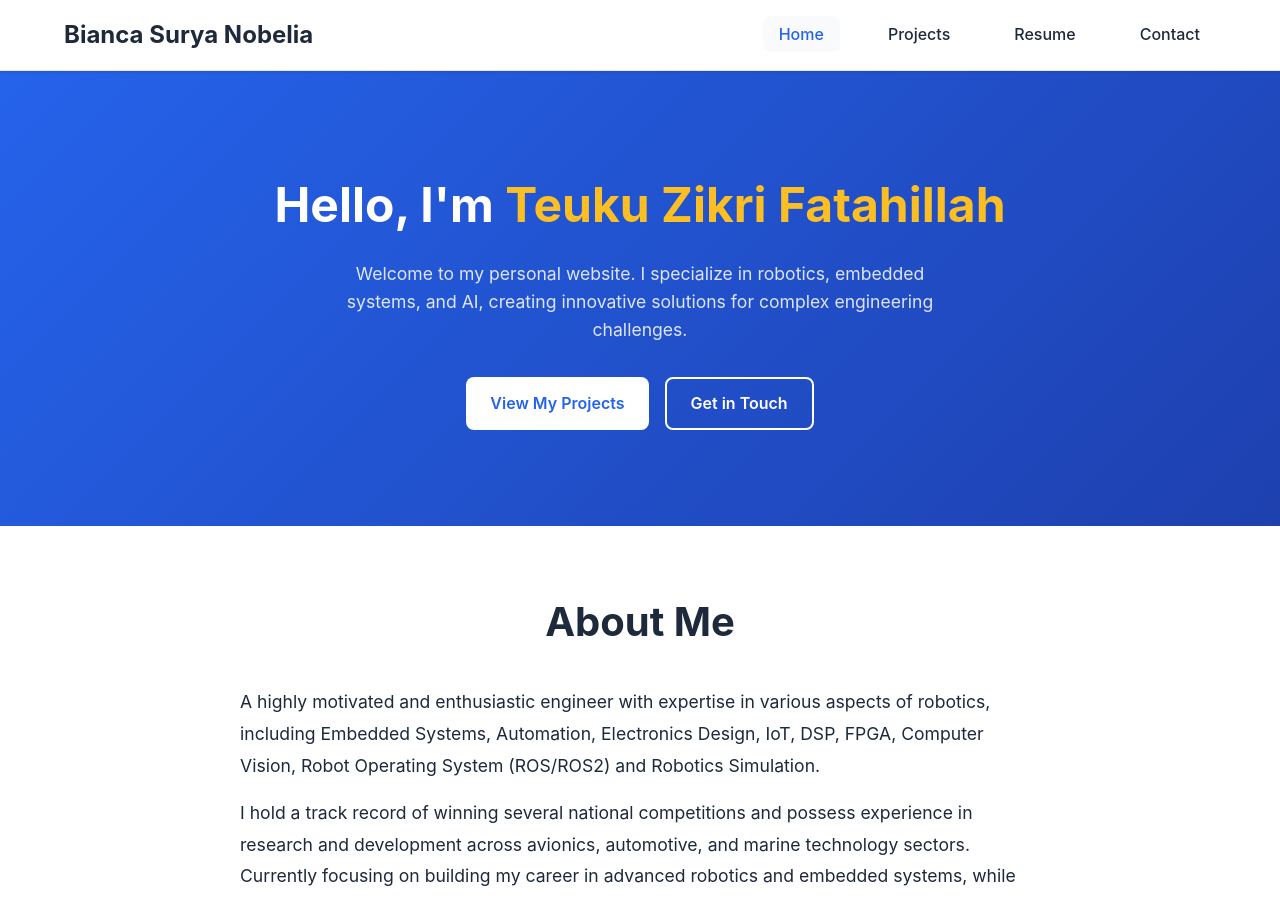
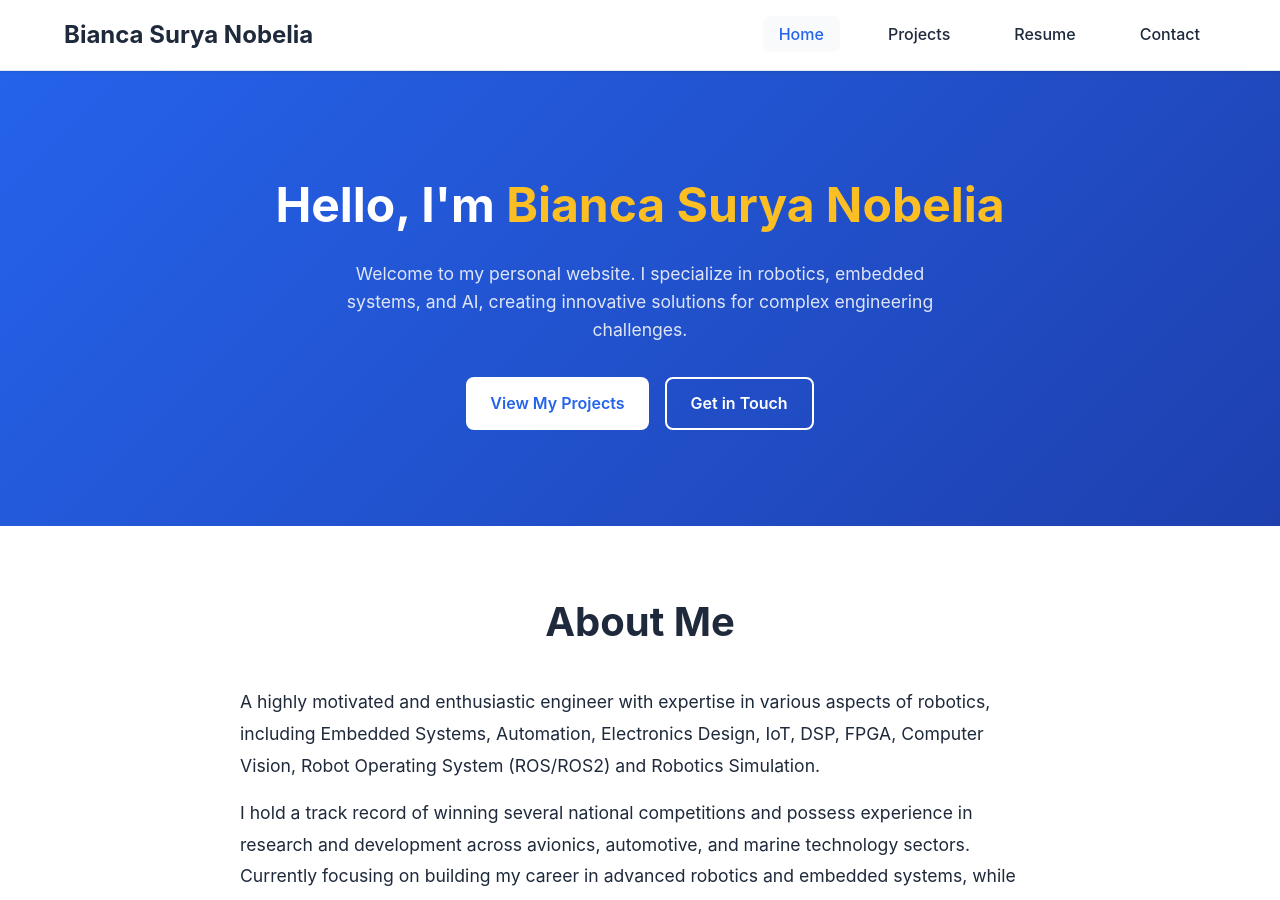
Before and after one commit to BiancaNobelia/biancanobelia.github.io, a Jekyll site: the page built from index.md, in a window 1280 px wide and 900 px high. Built offline with Jekyll 4.4.1, drawn with Linux system fonts in a browser that asks for light colours.

Commit message:
Update hero title

```diff
--- a/index.md
+++ b/index.md
@@ -6,7 +6,7 @@ title: Home
 <div class="hero">
     <div class="container">
         <div class="hero-content">
-            <h1 class="hero-title">Hello, I'm <span class="highlight">Teuku Zikri Fatahillah</span></h1>
+            <h1 class="hero-title">Hello, I'm <span class="highlight">Bianca Surya Nobelia</span></h1>
             <p class="hero-subtitle"></p>
             <p class="hero-description">
                 Welcome to my personal website. I specialize in robotics, embedded systems, and AI, creating innovative solutions for complex engineering challenges.
```
